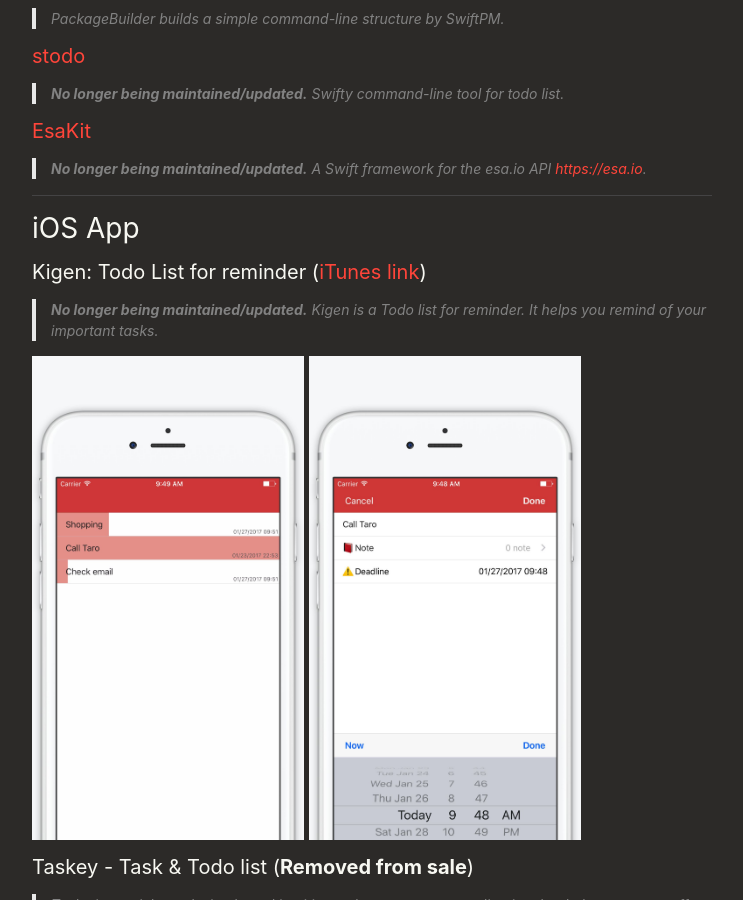
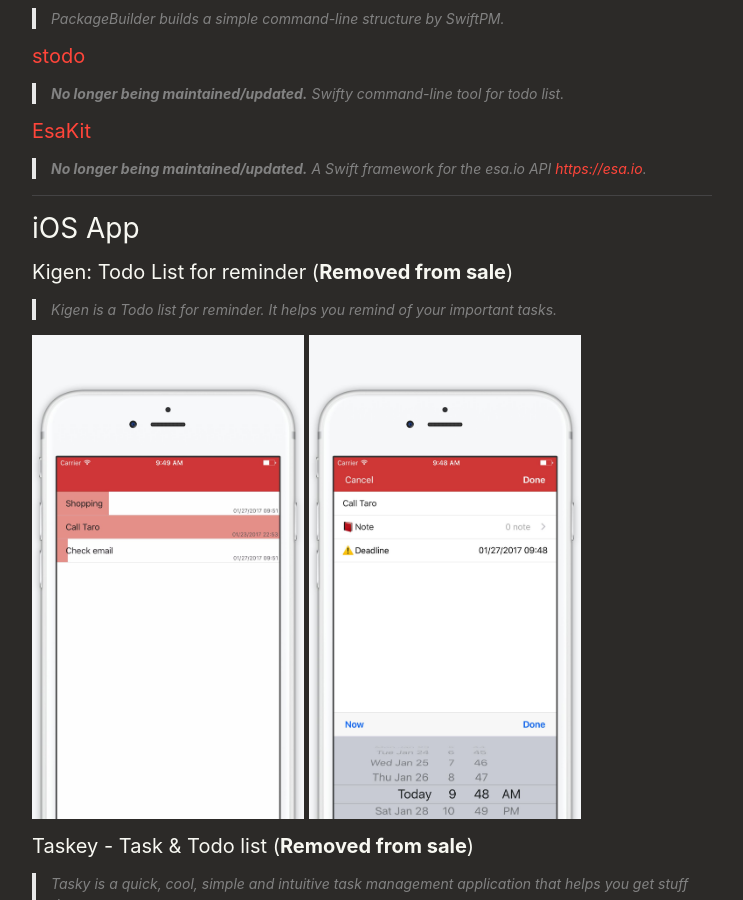
Before and after one commit to pixyzehn/pixyzehn.com, a Jekyll site: the page built from pages/portfolio.md, in a window 1280 px wide and 900 px high, scrolled down 368 px. Shown: the whole window, without its empty margins (268-1011 px from the left). Built offline with Jekyll 4.4.1, drawn with Linux system fonts in a browser that asks for light colours; nearby versions of some CDN libraries; library files that are not in the unit come from our copies.

Commit message:
Update page

```diff
--- a/pages/portfolio.md
+++ b/pages/portfolio.md
@@ -32,9 +32,8 @@ permalink: /portfolio/
 
 ## iOS App
 
-#### Kigen: Todo List for reminder ([iTunes link](https://itunes.apple.com/us/app/kigen-todo-list-for-reminder/id1198205732?l=en&mt=8){:target="_blank"})
+#### Kigen: Todo List for reminder (**Removed from sale**)
 
-> **No longer being maintained/updated.**
 > Kigen is a Todo list for reminder. It helps you remind of your important tasks.
 
 ![kigen01]({{ site.url }}/assets/kigen01.jpg){:width="40%"}
```
